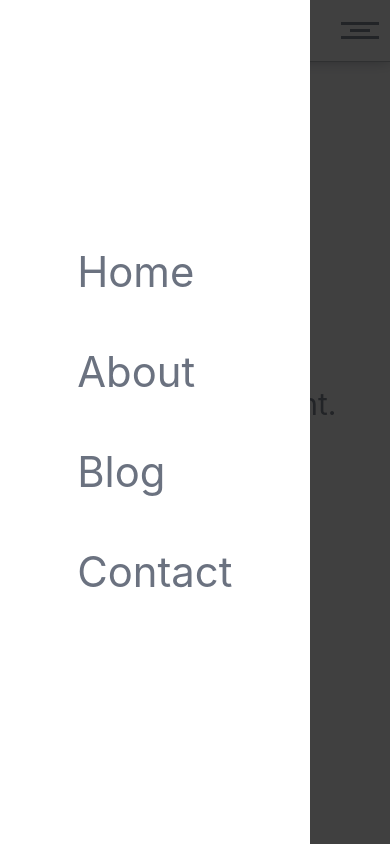
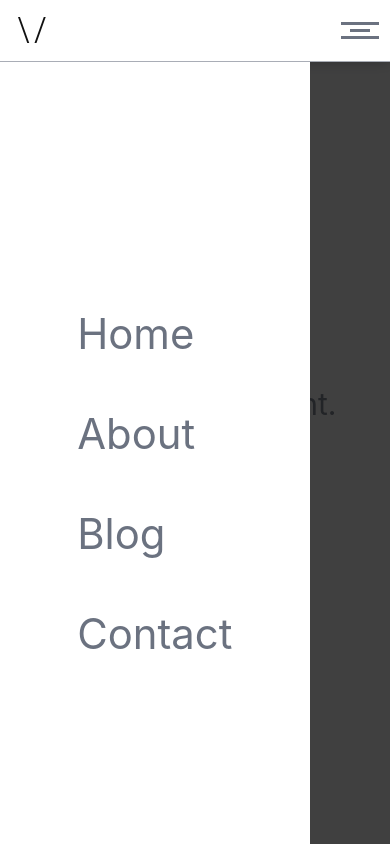
Before and after one commit to raglandc/vidal-production, a Next.js app: page / in a window 390 px wide. Both pictures are taken after a click on the element 360 px from the left and 30 px from the top of the page. Shown: the top 844 px of the page. Built offline with nearby package versions, Linux system fonts and the light colour scheme.

Commit message:
got side drawer to work beautifully with mobile set up! looks awesome

```diff
--- a/components/UI/Modal.module.css
+++ b/components/UI/Modal.module.css
@@ -4,6 +4,7 @@
   left: 0;
   width: 101%;
   height: 100%;
+  margin: 6.18rem 0 0 0;
   z-index: 20;
   background-color: rgba(17, 17, 17, 0.801);
 }
--- a/components/layout/navigation/sideDrawer/SideDrawer.module.css
+++ b/components/layout/navigation/sideDrawer/SideDrawer.module.css
@@ -3,6 +3,7 @@
   background-color: #fff;
   color: #6b7280;
   font-size: 4.18rem;
+
   width: 78.6%;
   height: 100%;
   display: flex;
```
